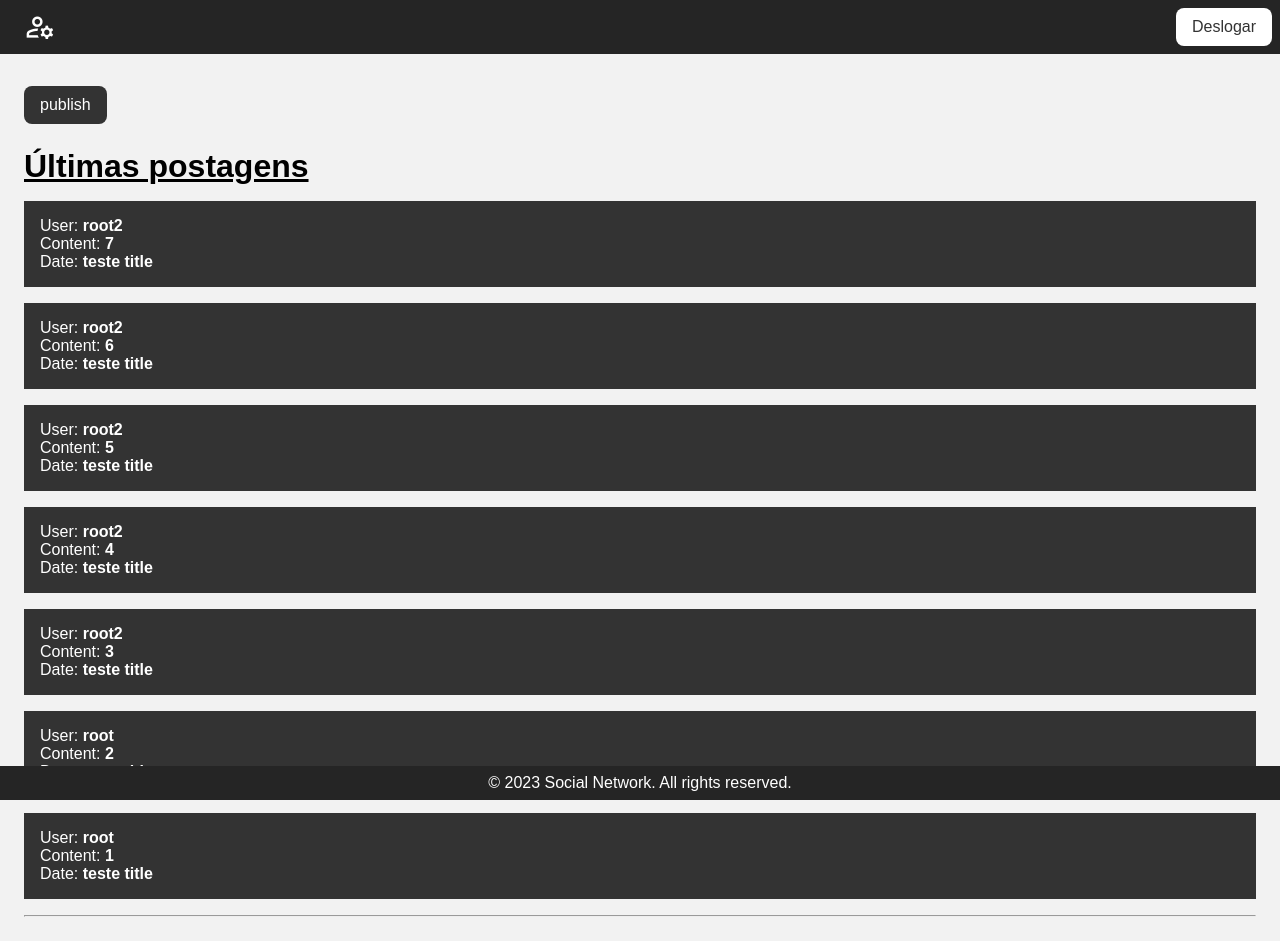
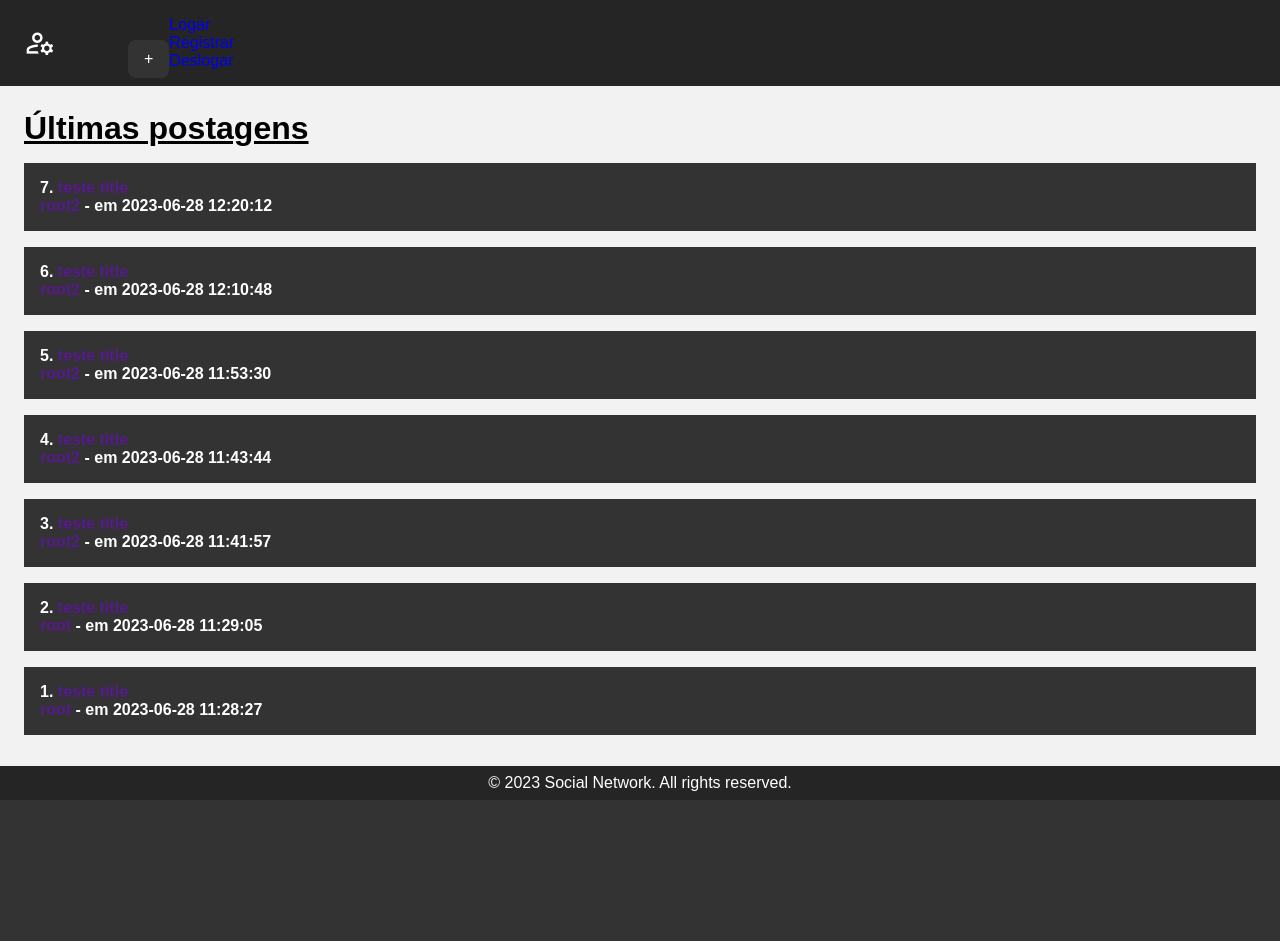
Before and after one commit to Louzindev/pawn-network, a Flask app: page /dashboard in a window 1280 px wide. After the commit the page ends 800 px from the top, so only its background shows below. Run offline with Flask 3, Linux system fonts and the light colour scheme; a user stored in the database is signed in; data comes from the database, SQL or seed files in the repository.

Commit message:
change dashboard

```diff
--- a/app/templates/dashboard.html
+++ b/app/templates/dashboard.html
@@ -11,22 +11,40 @@
     <header>
         <div class="header-dashboard">
             <span class="material-symbols-outlined" id="manage_accounts">manage_accounts</span>
-            <button class="logout-button"><a href="{{ url_for('logout') }}">Deslogar</a></button>
+            <button class="publish-button"><a href="{{ url_for('new_post') }}">+</a></button>
+            <div class="buttons-interaction-dashboard">
+                <div class="button-interaction-dashboard">
+                    <div class="login-button-dashboard">
+                        <a href="{{ url_for('login') }}">Logar</a>
+                    </div>
+                </div>
+                <div class="button-interaction-dashboard">
+                    <div class="register-button-dashboard">
+                        <a href="{{ url_for('register') }}">Registrar</a>
+                    </div>
+                </div>
+                <div class="button-interaction-dashboard">
+                    <div class="logout-button-dashboard">
+                        <a href="{{ url_for('logout') }}">Deslogar</a>
+                    </div>
+                </div>
+            </div>
         </div>
     </header>
     <main>
-        <button class="publish-button"><a href="{{ url_for('logout') }}">publish</a></button>
         <div class="container-dashboard">
             <h1>Últimas postagens</h1>
             <div class="posts">
                 {% for post in posts %}
-                    <div class="post post-border">
-                        <p>User: <span>{{ post[2] }}</span></p>
-                        <p>Content: <span>{{ post[0] }}</span></p>
-                        <p>Date: <span>{{ post[1] }}</span></p>
+                    <div class="post">
+                        <span>{{ post[0] }}.</span>
+                        <span><a href="">{{ post[1] }}</a></span>
+                        <div class="sub-content-post">
+                            <span><a href="">{{ post[2] }}</a> -</span>
+                            <span>em {{ post[3] }}</span>
+                        </div>
                     </div>
                 {% endfor %}
-                <hr>
             </div>
         </div>
     </main>
```
